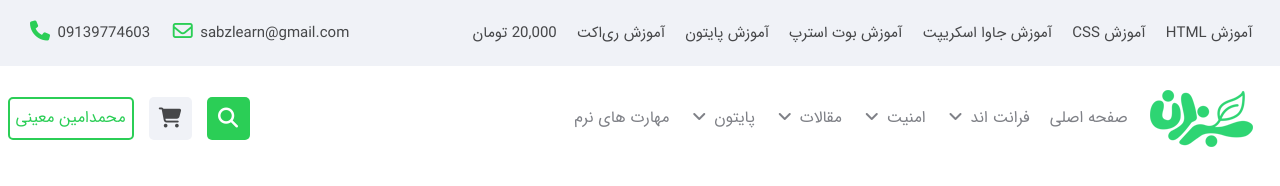
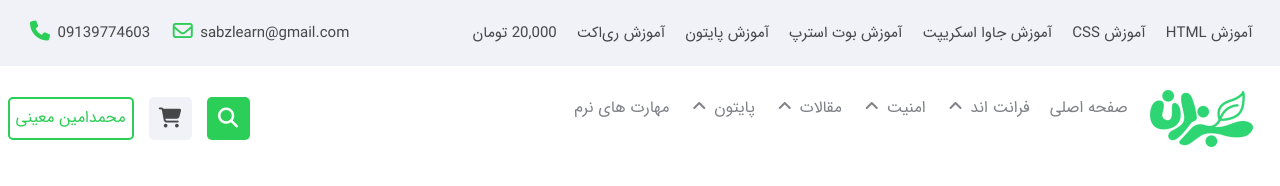
Before and after one commit to oos-amin/sabzlearn, a plain HTML site: page index.html in a window 1280 px wide. Drawn offline with Linux system fonts and the light colour scheme.

Commit message:
style: update submenu animations

```diff
--- a/css/nav.css
+++ b/css/nav.css
@@ -19,6 +19,7 @@
 
 .nav__right-item {
   position: relative;
+  padding-bottom: 2rem;
 }
 
 .nav__right-link {
@@ -30,6 +31,8 @@
 
 .dropdown-icon {
   color: #7f8187;
+  cursor: pointer;
+  transition: all 200ms ease-in-out;
 }
 
 /* Nav Submenu */
@@ -54,6 +57,10 @@
   opacity: 1;
   visibility: visible;
   top: 4.5rem;
+}
+
+.nav__right-item:hover .dropdown-icon {
+  transform: rotate(180deg);
 }
 
 .nav__right-submenu-item {
--- a/index.html
+++ b/index.html
@@ -78,7 +78,7 @@
                 </li>
                 <li class="nav__right-item">
                   <a href="#" class="nav__right-link">فرانت اند</a>
-                  <i class="fa-solid fa-angle-down dropdown-icon"></i>
+                  <i class="fa-solid fa-angle-up dropdown-icon"></i>
                   <ul class="nav__right-submenu">
                     <li class="nav__right-submenu-item">
                       <a href="#" class="nav__right-submenu-link">آموزش HTML</a>
@@ -100,7 +100,7 @@
                 </li>
                 <li class="nav__right-item">
                   <a href="#" class="nav__right-link">امنیت</a>
-                  <i class="fa-solid fa-angle-down dropdown-icon"></i>
+                  <i class="fa-solid fa-angle-up dropdown-icon"></i>
                   <ul class="nav__right-submenu">
                     <li class="nav__right-submenu-item">
                       <a href="#" class="nav__right-submenu-link"
@@ -124,7 +124,7 @@
                 </li>
                 <li class="nav__right-item">
                   <a href="#" class="nav__right-link">مقالات</a>
-                  <i class="fa-solid fa-angle-down dropdown-icon"></i>
+                  <i class="fa-solid fa-angle-up dropdown-icon"></i>
                   <ul class="nav__right-submenu">
                     <li class="nav__right-submenu-item">
                       <a href="#" class="nav__right-submenu-link">توسعه وب</a>
@@ -144,7 +144,7 @@
                 </li>
                 <li class="nav__right-item">
                   <a href="#" class="nav__right-link">پایتون</a>
-                  <i class="fa-solid fa-angle-down dropdown-icon"></i>
+                  <i class="fa-solid fa-angle-up dropdown-icon"></i>
                   <ul class="nav__right-submenu">
                     <li class="nav__right-submenu-item">
                       <a href="#" class="nav__right-submenu-link"
```
